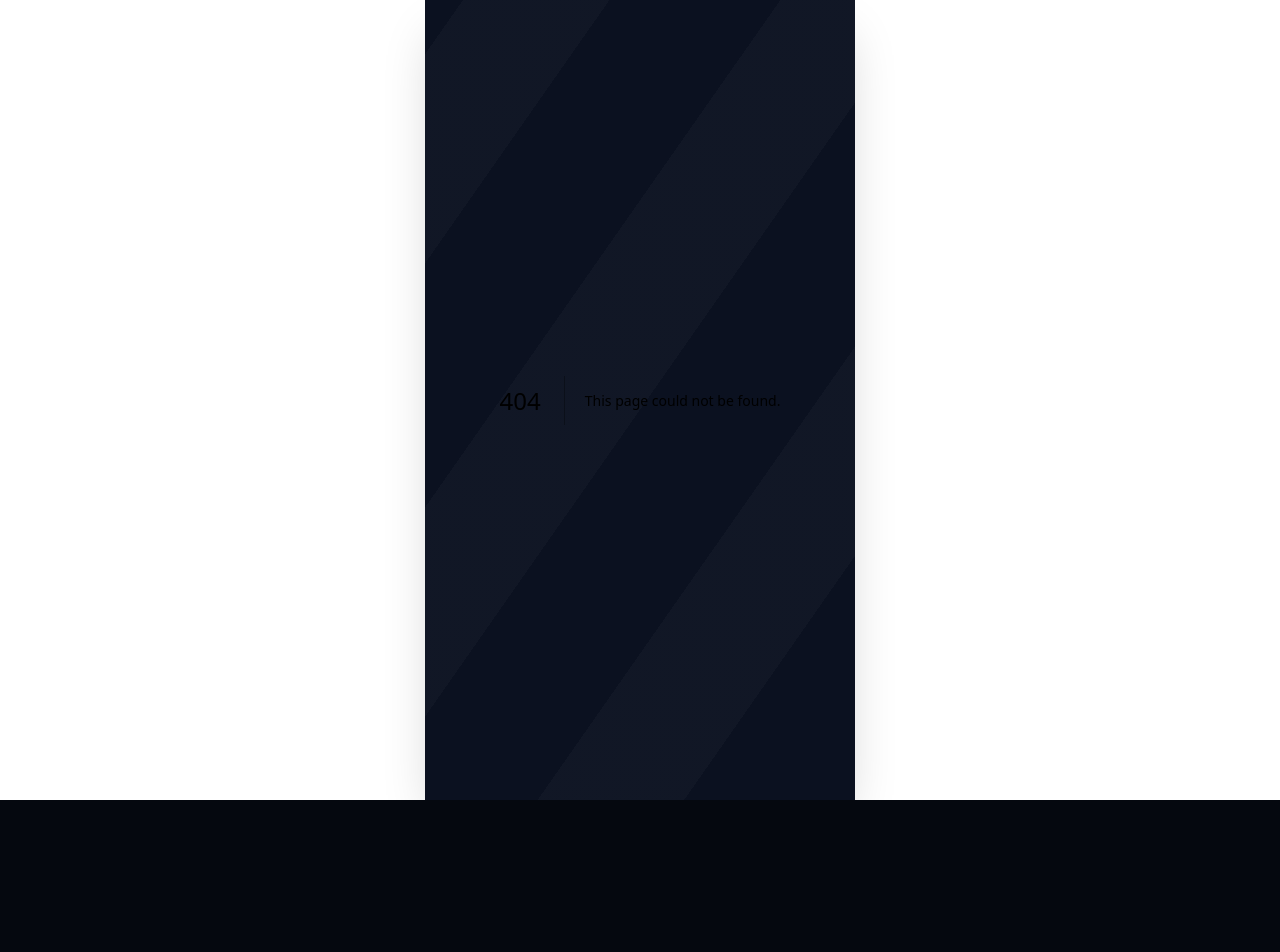
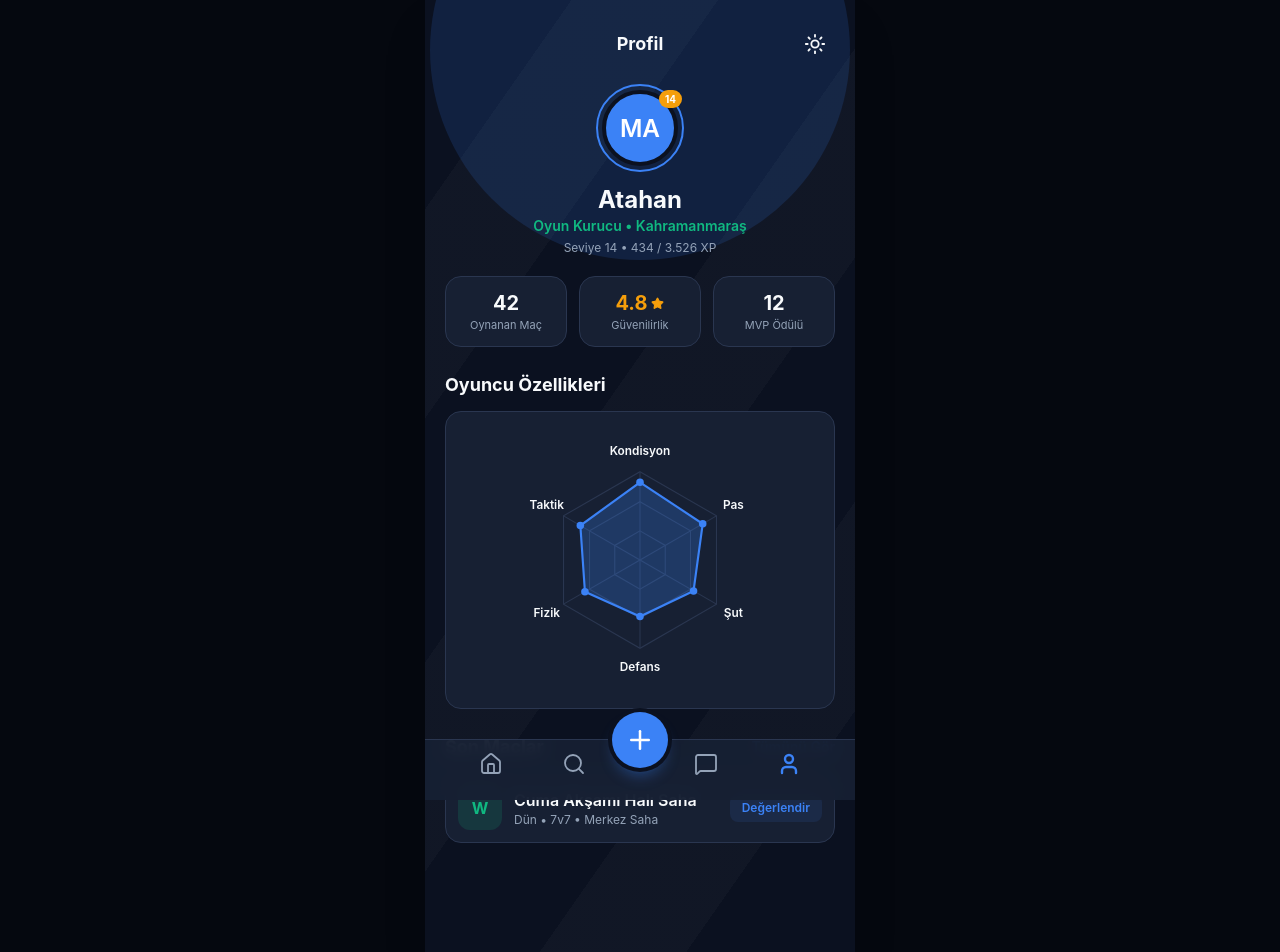
Before and after one commit to Er4y33/qadro, a Next.js app: page /profil in a window 1280 px wide. Before the commit this address had no page. Shown: the top 952 px of the page. Before the commit the page ends 800 px from the top, so only its background shows below. Built offline with nearby package versions, Linux system fonts and the light colour scheme.

Commit message:
feat(ekran): ana sayfa, keşfet, sohbetler ve profil sekmeleri alt menüyle eklendi

```diff
--- /dev/null
+++ b/src/app/(tabs)/kesfet/page.tsx
@@ -0,0 +1,13 @@
+import { MapPinned } from "lucide-react";
+
+export default function ExplorePage() {
+  return (
+    <div className="flex min-h-[70dvh] flex-col items-center justify-center px-8 text-center">
+      <MapPinned size={40} className="text-primary" />
+      <h1 className="mt-4 text-xl font-bold">Keşfet ve Harita</h1>
+      <p className="mt-2 text-sm text-muted">
+        Yakındaki maçlar ve tesisler harita üzerinde burada görünecek (Leaflet + OpenStreetMap).
+      </p>
+    </div>
+  );
+}
--- /dev/null
+++ b/src/app/(tabs)/layout.tsx
@@ -0,0 +1,11 @@
+import { BottomNav } from "@/components/BottomNav";
+
+/** Alt menünün göründüğü ana sekmeler: Ana Sayfa, Keşfet, Sohbetler, Profil */
+export default function TabsLayout({ children }: { children: React.ReactNode }) {
+  return (
+    <>
+      <main className="flex-1 pb-28">{children}</main>
+      <BottomNav />
+    </>
+  );
+}
--- /dev/null
+++ b/src/app/(tabs)/page.tsx
@@ -0,0 +1,31 @@
+import Link from "next/link";
+import { Bell } from "lucide-react";
+import { Avatar } from "@/components/ui";
+import { MatchFeed } from "@/components/MatchFeed";
+import { currentUser, matches } from "@/lib/mock-data";
+
+export default function HomePage() {
+  return (
+    <div className="px-5 pt-6">
+      <header className="flex items-center justify-between">
+        <Link href="/profil" className="flex items-center gap-3">
+          <Avatar player={currentUser} size={42} />
+          <div className="leading-tight">
+            <p className="text-xs text-muted">Selam,</p>
+            <p className="text-lg font-bold">{currentUser.name}!</p>
+          </div>
+        </Link>
+        <button
+          type="button"
+          aria-label="Bildirimler"
+          className="relative flex h-10 w-10 items-center justify-center rounded-full border border-line bg-surface"
+        >
+          <Bell size={18} />
+          <span className="absolute top-2 right-2.5 h-2 w-2 rounded-full bg-danger" />
+        </button>
+      </header>
+
+      <MatchFeed matches={matches} />
+    </div>
+  );
+}
--- /dev/null
+++ b/src/app/(tabs)/profil/page.tsx
@@ -0,0 +1,89 @@
+import Link from "next/link";
+import { Star } from "lucide-react";
+import { Avatar, SectionTitle } from "@/components/ui";
+import { RadarChart } from "@/components/RadarChart";
+import { ThemeToggle } from "@/components/ThemeToggle";
+import { currentUser, matches } from "@/lib/mock-data";
+import { levelFromXp } from "@/lib/gamification";
+
+export default function ProfilePage() {
+  const { level, current, needed } = levelFromXp(currentUser.totalXp);
+  const lastMatch = matches[0];
+
+  return (
+    <div className="relative overflow-hidden px-5 pt-6">
+      {/* Figma'daki büyük arka plan dairesi */}
+      <div className="pointer-events-none absolute -top-40 left-1/2 h-[420px] w-[420px] -translate-x-1/2 rounded-full bg-primary/15" />
+
+      <header className="relative grid grid-cols-[40px_1fr_40px] items-center">
+        <span />
+        <h1 className="text-center text-lg font-bold">Profil</h1>
+        <ThemeToggle />
+      </header>
+
+      <section className="relative mt-5 flex flex-col items-center text-center">
+        <span className="rounded-full border-2 border-primary p-1">
+          <Avatar player={currentUser} size={76} badge={level} className="border-4 border-bg" />
+        </span>
+        <h2 className="mt-3 text-2xl font-bold">{currentUser.name}</h2>
+        <p className="text-sm font-semibold text-success">
+          {currentUser.role} • {currentUser.city}
+        </p>
+        <p className="mt-1 text-xs text-muted">
+          Seviye {level} • {current.toLocaleString("tr-TR")} / {needed.toLocaleString("tr-TR")} XP
+        </p>
+      </section>
+
+      <section className="relative mt-5 grid grid-cols-3 gap-3 text-center">
+        <Stat value={currentUser.matchesPlayed} label="Oynanan Maç" />
+        <Stat
+          value={
+            <span className="inline-flex items-center gap-1 text-warning">
+              {currentUser.rating} <Star size={13} fill="currentColor" />
+            </span>
+          }
+          label="Güvenilirlik"
+        />
+        <Stat value={currentUser.mvpAwards} label="MVP Ödülü" />
+      </section>
+
+      <section className="mt-6">
+        <SectionTitle>Oyuncu Özellikleri</SectionTitle>
+        <div className="rounded-2xl border border-line bg-surface p-2">
+          <RadarChart data={currentUser.attributes} />
+        </div>
+      </section>
+
+      <section className="mt-6">
+        <SectionTitle
+          action={
+            <Link href="/" className="text-sm font-semibold text-primary">
+              Tümünü Gör
+            </Link>
+          }
+        >
+          Son Maçlar
+        </SectionTitle>
+        <div className="flex items-center gap-3 rounded-2xl border border-line bg-surface p-3">
+          <span className="flex h-11 w-11 items-center justify-center rounded-xl bg-success/15 font-bold text-success">W</span>
+          <div className="min-w-0 flex-1">
+            <p className="truncate font-semibold">{lastMatch.title}</p>
+            <p className="text-xs text-muted">Dün • {lastMatch.format} • Merkez Saha</p>
+          </div>
+          <button type="button" className="rounded-lg bg-primary/10 px-3 py-1.5 text-xs font-semibold text-primary">
+            Değerlendir
+          </button>
+        </div>
+      </section>
+    </div>
+  );
+}
+
+function Stat({ value, label }: { value: React.ReactNode; label: string }) {
+  return (
+    <div className="rounded-2xl border border-line bg-surface py-3">
+      <p className="text-xl font-bold">{value}</p>
+      <p className="text-[11px] text-muted">{label}</p>
+    </div>
+  );
+}
--- /dev/null
+++ b/src/app/(tabs)/sohbetler/page.tsx
@@ -0,0 +1,59 @@
+import Link from "next/link";
+import { Plus, Search } from "lucide-react";
+import { cn } from "@/components/ui";
+import { chats } from "@/lib/mock-data";
+
+const toneClass = {
+  success: "border-success/50 bg-success/10 text-success",
+  primary: "border-primary/50 bg-primary/10 text-primary",
+  violet: "border-violet/50 bg-violet/10 text-violet",
+} as const;
+
+export default function ChatsPage() {
+  return (
+    <div className="px-5 pt-6">
+      <header className="flex items-center justify-between">
+        <h1 className="text-2xl font-bold">Sohbetler</h1>
+        <button type="button" aria-label="Yeni sohbet" className="flex h-10 w-10 items-center justify-center rounded-full border border-line bg-surface">
+          <Plus size={20} />
+        </button>
+      </header>
+
+      <div className="mt-5 grid grid-cols-2 rounded-xl bg-surface-2 p-1 text-sm font-medium">
+        <button type="button" className="rounded-lg py-2 text-muted">Kişiler</button>
+        <button type="button" className="rounded-lg bg-primary py-2 text-white shadow">Takım Grupları</button>
+      </div>
+
+      <label className="mt-4 flex items-center gap-2 rounded-xl border border-line bg-surface px-3 py-2.5 text-sm text-muted">
+        <Search size={16} />
+        <input placeholder="Sohbet ara..." className="w-full bg-transparent text-fg outline-none placeholder:text-muted" />
+      </label>
+
+      <ul className="mt-4 divide-y divide-line">
+        {chats.map((c) => (
+          <li key={c.id}>
+            <Link href={`/sohbetler/${c.id}`} className="flex items-center gap-3 py-4">
+              <span className={cn("flex h-12 w-12 shrink-0 items-center justify-center rounded-full border text-xs font-bold", toneClass[c.tone])}>
+                {c.format}
+              </span>
+              <div className="min-w-0 flex-1">
+                <p className="truncate font-semibold">{c.title}</p>
+                <p className="truncate text-sm text-muted">
+                  <span className="font-medium text-fg">{c.lastSender}:</span> {c.lastMessage}
+                </p>
+              </div>
+              <div className="flex flex-col items-end gap-1">
+                <span className={cn("text-xs", c.unread ? "font-semibold text-success" : "text-muted")}>{c.time}</span>
+                {c.unread > 0 && (
+                  <span className="flex h-5 min-w-5 items-center justify-center rounded-full bg-warning px-1 text-[11px] font-bold text-white">
+                    {c.unread}
+                  </span>
+                )}
+              </div>
+            </Link>
+          </li>
+        ))}
+      </ul>
+    </div>
+  );
+}
--- /dev/null
+++ b/src/components/MatchFeed.tsx
@@ -0,0 +1,46 @@
+"use client";
+
+import { useState } from "react";
+import { SPORT_LABELS, type Match, type Sport } from "@/lib/types";
+import { MatchCard } from "./MatchCard";
+import { cn } from "./ui";
+
+/** Ana sayfadaki spor filtresi ve "Sana Uygun Maçlar" listesi */
+export function MatchFeed({ matches }: { matches: Match[] }) {
+  const [sport, setSport] = useState<Sport>("futbol");
+  const visible = matches.filter((m) => m.sport === sport);
+
+  return (
+    <>
+      <div className="mt-6 flex gap-2" role="tablist" aria-label="Branş">
+        {(Object.keys(SPORT_LABELS) as Sport[]).map((s) => (
+          <button
+            key={s}
+            type="button"
+            role="tab"
+            aria-selected={sport === s}
+            onClick={() => setSport(s)}
+            className={cn(
+              "rounded-full border px-4 py-1.5 text-sm font-medium transition",
+              sport === s ? "border-accent bg-accent text-white" : "border-line bg-surface text-fg",
+            )}
+          >
+            {SPORT_LABELS[s]}
+          </button>
+        ))}
+      </div>
+
+      <h2 className="mt-6 mb-3 text-lg font-bold">Sana Uygun Maçlar</h2>
+      <div className="space-y-4">
+        {visible.map((m) => (
+          <MatchCard key={m.id} match={m} />
+        ))}
+        {visible.length === 0 && (
+          <p className="rounded-2xl border border-dashed border-line p-6 text-center text-sm text-muted">
+            Bu branşta şu an açık maç yok. İlk ilanı sen aç!
+          </p>
+        )}
+      </div>
+    </>
+  );
+}
```
